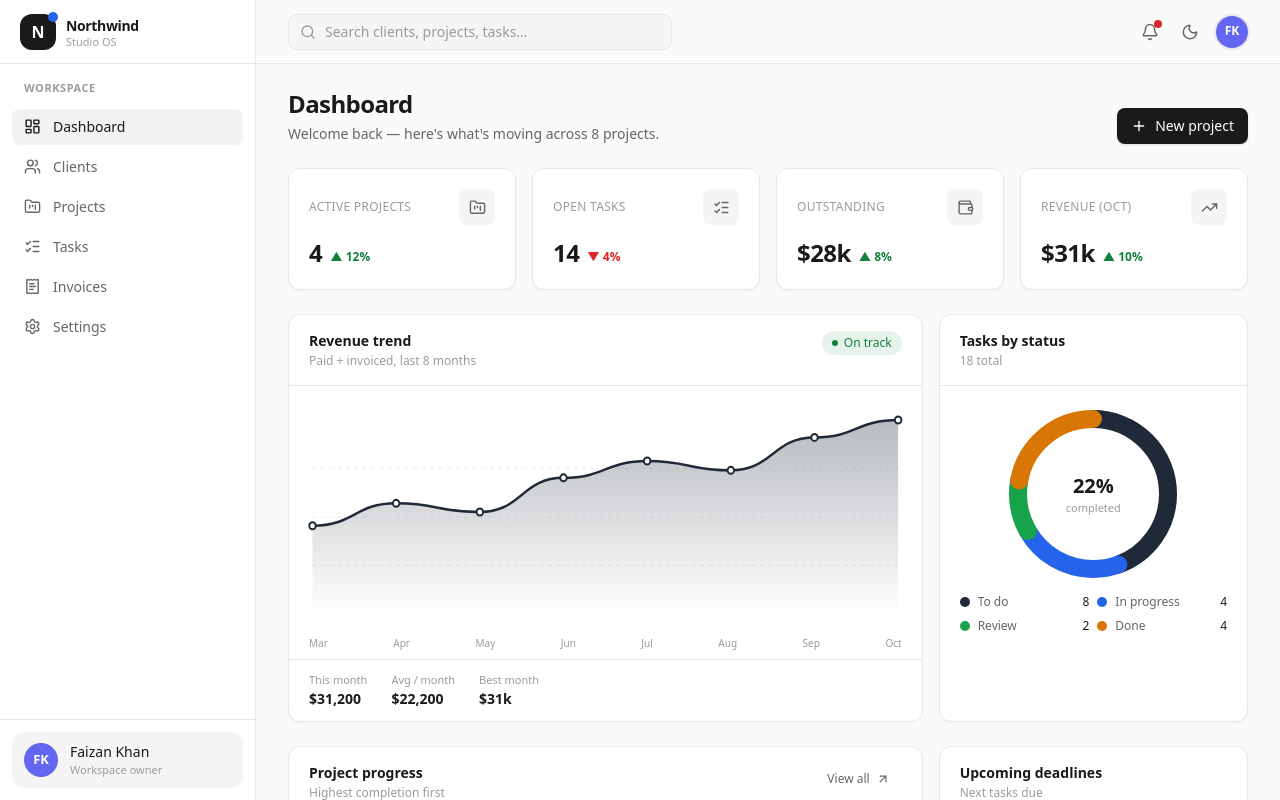
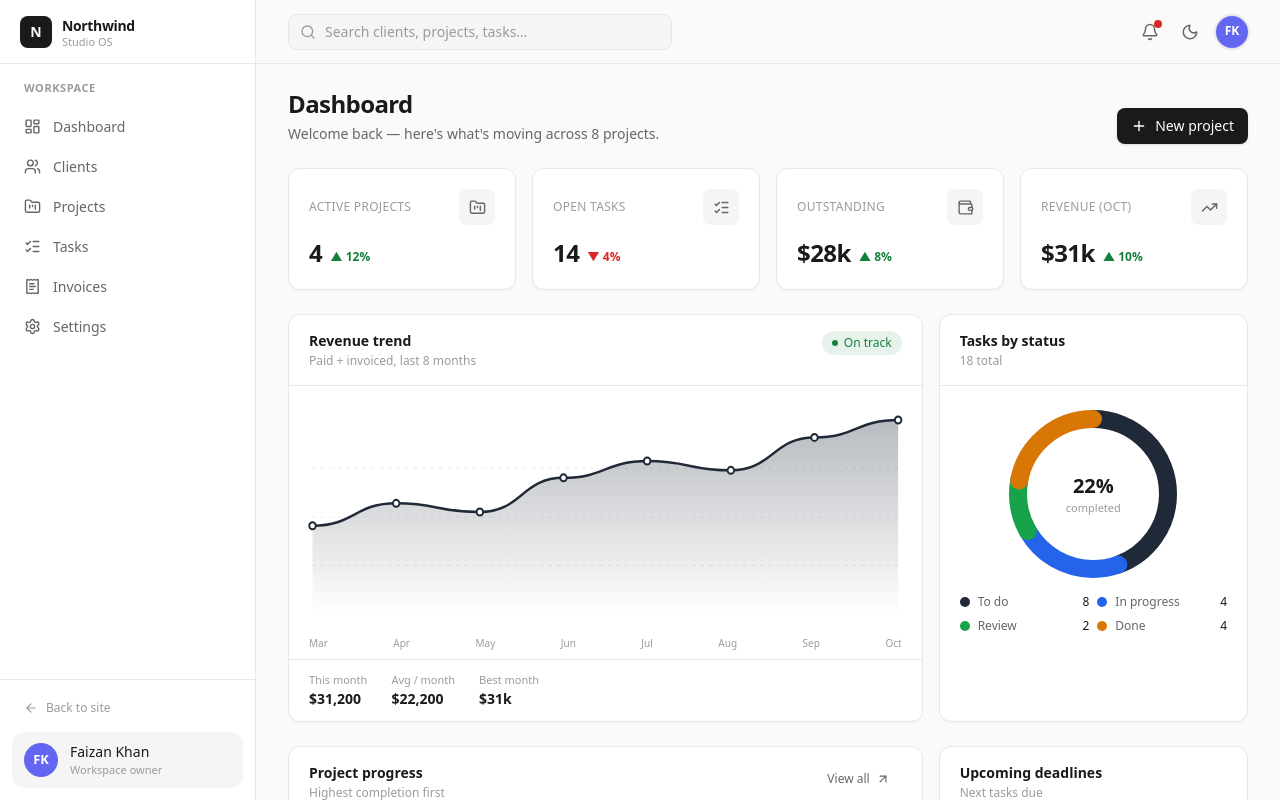
Before and after one commit to Faizan-khan144/northwind, a React (Vite) app: page / in a window 1280 px wide. Shown: the top 800 px of the page. Built offline with nearby package versions, Linux system fonts and the light colour scheme.

Commit message:
feat: minimal logo, dashboard route, back-to-site link

```diff
--- a/src/components/Layout.jsx
+++ b/src/components/Layout.jsx
@@ -1,6 +1,7 @@
 import { useMemo, useState } from 'react'
 import { Link, NavLink, Outlet, useNavigate } from 'react-router-dom'
 import {
+  ArrowLeft,
   Bell,
   FolderKanban,
   LayoutDashboard,
@@ -19,7 +20,7 @@ import { Avatar, IconButton } from './ui.jsx'
 import { cn } from '../lib/utils.js'
 
 const NAV = [
-  { to: '/', label: 'Dashboard', icon: LayoutDashboard, end: true },
+  { to: '/dashboard', label: 'Dashboard', icon: LayoutDashboard, end: true },
   { to: '/clients', label: 'Clients', icon: Users },
   { to: '/projects', label: 'Projects', icon: FolderKanban },
   { to: '/tasks', label: 'Tasks', icon: ListChecks },
@@ -29,10 +30,9 @@ const NAV = [
 
 function Logo({ compact = false }) {
   return (
-    <Link to="/" className="flex items-center gap-2.5">
-      <span className="relative inline-flex h-9 w-9 items-center justify-center rounded-xl bg-accent text-accent-fg">
-        <span className="text-base font-bold">N</span>
-        <span className="absolute -top-0.5 -right-0.5 h-2.5 w-2.5 rounded-full bg-chart-2" />
+    <Link to="/dashboard" className="flex items-center gap-2.5">
+      <span className="inline-flex h-8 w-8 items-center justify-center rounded-lg bg-fg text-bg">
+        <span className="text-sm font-bold">N</span>
       </span>
       {!compact && (
         <span className="flex flex-col leading-none">
@@ -84,6 +84,12 @@ function Sidebar({ open, onClose }) {
         </nav>
 
         <div className="border-t border-line p-3">
+          <Link
+            to="/"
+            className="mb-2 flex items-center gap-2 rounded-lg px-3 py-2 text-xs font-medium text-faint transition-colors hover:bg-surface-2 hover:text-fg"
+          >
+            <ArrowLeft size={14} /> Back to site
+          </Link>
           <div className="flex items-center gap-3 rounded-xl bg-surface-2 px-3 py-2.5">
             <Avatar name={db.settings.ownerName} accent="indigo" size={34} />
             <div className="min-w-0">
```
